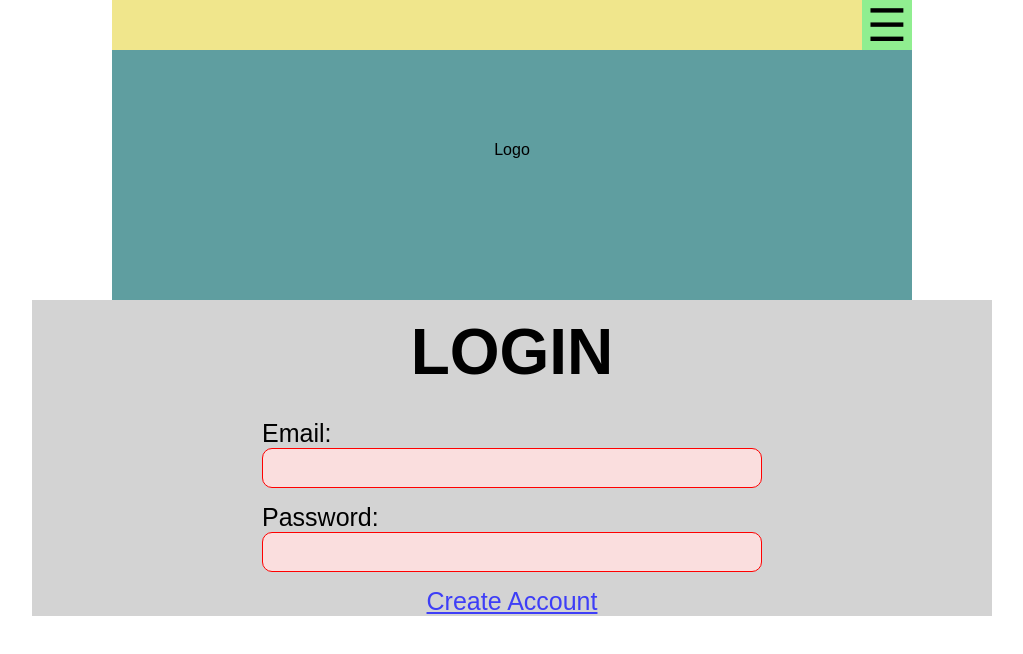
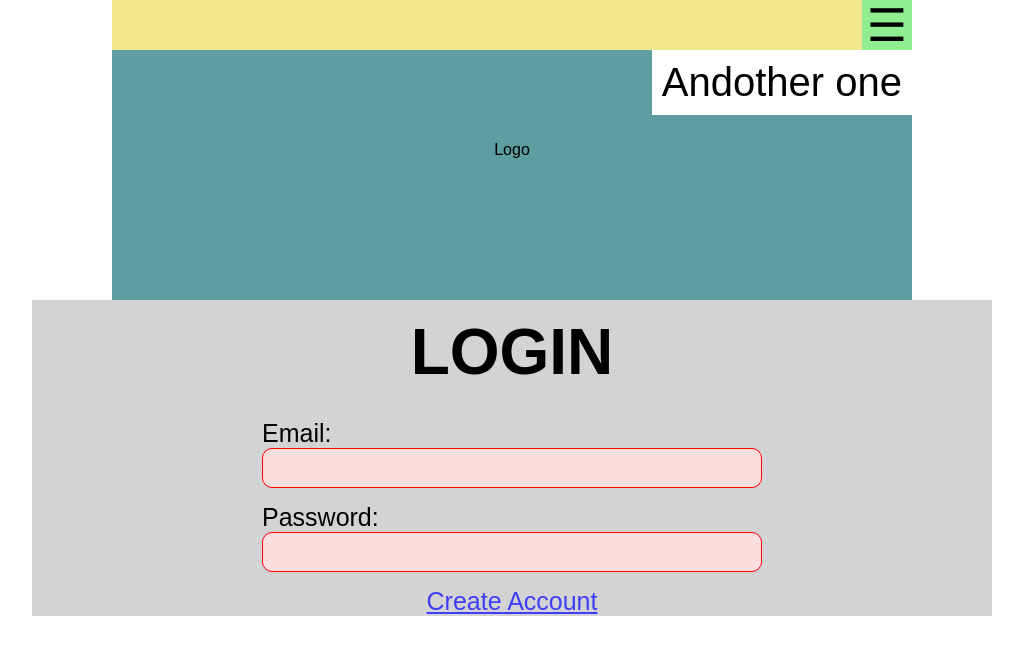
Before and after one commit to Iamasamwich/todo-client-mui, a React (Create React App) app: page / in a window 1280 px wide. Shown: the top 654 px of the page, without its empty margins (128-1151 px from the left). Built offline with nearby package versions, Linux system fonts and the light colour scheme; no server answers.

Commit message:
working on closing menu when click outside

```diff
--- a/src/actions/user.ts
+++ b/src/actions/user.ts
@@ -17,3 +17,19 @@ export const createAccount = (body : IaddUserBody) => async (dispatch : Dispatch
   })
   .catch(err => {});
 };
+
+export const logout = () => (dispatch : Dispatch) => {
+  dispatch({type: 'STATUS', payload: 'loading'});
+
+  api('/login', 'PUT')
+  .then(resp => {
+    if (resp.status === 200) {
+      dispatch({type: 'STATUS', payload: null});
+      dispatch({type: 'LOGIN', payload: false});
+      dispatch({type: 'CHANGE_PAGE', payload: 'home'});
+    } else {
+      dispatch({type: 'LOGIN', payload: false});
+      dispatch({type: 'STATUS', payload: resp.status});
+    };
+  });
+};
--- a/src/containers/NavBar.tsx
+++ b/src/containers/NavBar.tsx
@@ -1,18 +1,62 @@
-import React, { useState } from 'react';
+import React, { useState, useRef, useEffect, MutableRefObject } from 'react';
 import { connect } from 'react-redux';
+import { logout } from '../actions/user';
 
 interface State {
   login: boolean;
   page: string;
 };
 
-const NavBar = ({login, page} : State) => {
+interface Props extends State {
+  logout: () => void;
+}
 
-  console.log(page);
+const NavBar = ({login, page, logout} : Props) => {
 
-  const [menuOpen, setMenuOpen] = useState(false)
+  const [menuOpen, setMenuOpen] = useState(true)
+  const ref = useRef() as React.MutableRefObject<HTMLDivElement>;
 
-  console.log("menuOpen", menuOpen);
+  useEffect(() => {
+    const handleClickOutside = (e : any) => {
+      console.log(ref.current.className);
+
+      if (ref.current && ref.current.contains(e.target) && ref.current.className === 'nav-menu') {
+        return;
+      }
+      setMenuOpen(false);
+    };
+
+
+  document.body.addEventListener('click', handleClickOutside);
+
+  return () => document.body.removeEventListener('click', handleClickOutside);
+}, []);
+
+
+  const handleLogout = () => {
+    setMenuOpen(false);
+    logout();
+  };
+
+  const ShowMenu = () => {
+    return (
+      <div
+        ref={ref}
+        className='nav-menu'
+        onBlur={() => setMenuOpen(false)}
+      >
+        {login ?
+        <div
+        className='menu-item'
+        onClick={handleLogout}
+        >
+          Log Out
+        </div>
+        : null}
+        <div className='menu-item'>Andother one</div>
+      </div>
+    );
+  };
 
   return (
     <div className='navbar'>
@@ -24,14 +68,10 @@ const NavBar = ({login, page} : State) => {
         <div className='nav-icon'>{'\u2302'}</div>
       : null}
       {menuOpen ?
-        <div className='nav-menu' />
+        <ShowMenu />
       : null}
-
-
     </div>
-  )
-
-
+  );
 };
 
 const mapStateToProps = ({login, page} : State) => {
@@ -42,7 +82,7 @@ const mapStateToProps = ({login, page} : State) => {
 };
 
 const mapDispatchToProps = {
-
+  logout
 }
 
 export default connect(mapStateToProps, mapDispatchToProps)(NavBar);
--- a/src/styles/App.css
+++ b/src/styles/App.css
@@ -277,12 +277,9 @@ p {
   position: absolute;
   display: flex;
   flex-direction: row-reverse;
-
   top: 0;
   left: 0;
-
   background-color: khaki;
-
 }
 
 .nav-icon {
@@ -295,8 +292,23 @@ p {
   background-color: lightgreen;
 }
 
+.nav-icon:hover {
+  cursor: pointer;
+}
+
 .nav-menu {
-  height: 200px;
-  width: 200px;
   background-color: white;
+  position: absolute;
+  right: 0;
+  top: 50px;
 }
+
+.menu-item {
+  font-size: 40px;
+  padding: 10px;
+  text-align: right;
+}
+
+.menu-item:hover {
+  cursor: pointer;
+}
```
